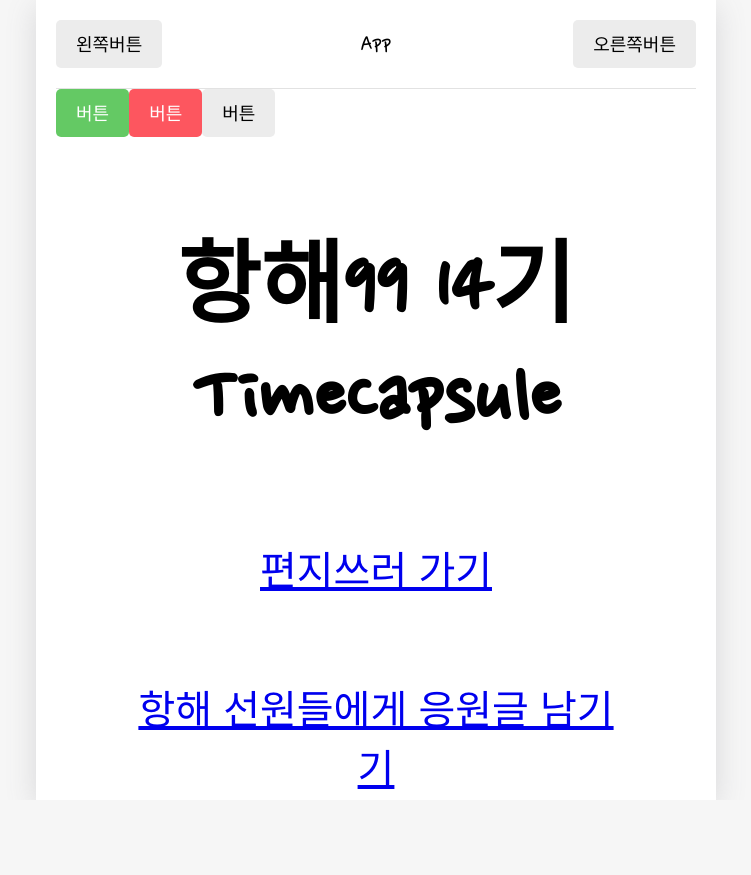
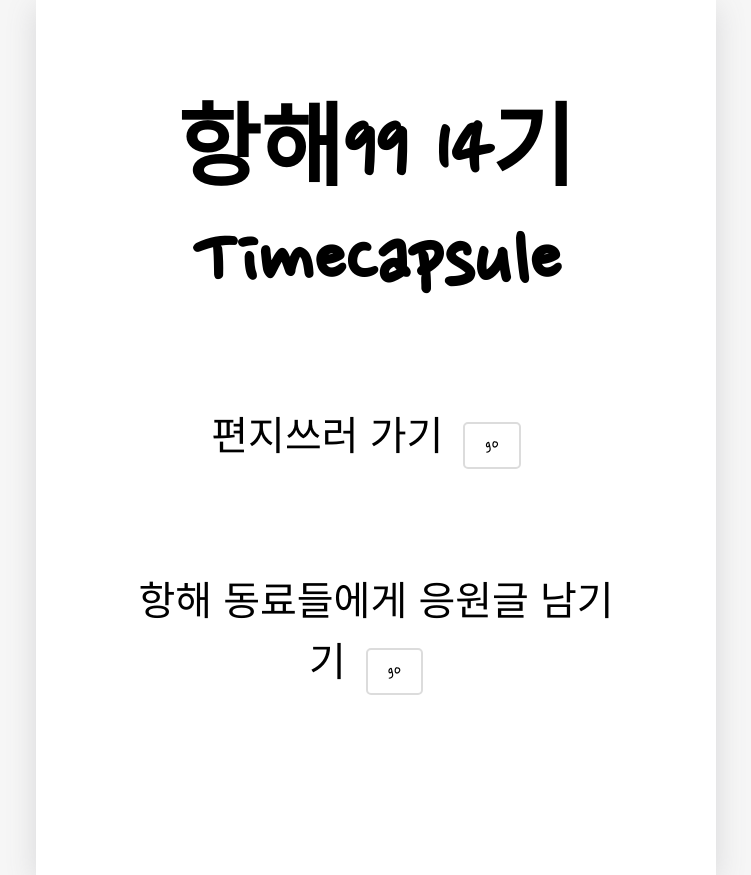
Before and after one commit to H14-Capsule/capsule-client, a React (Create React App) app: page / in a window 1280 px wide. Shown: the whole page, without its empty margins (264-1015 px from the left). Before the commit the page ends 800 px from the top, so only its background shows below. Built offline with nearby package versions, Linux system fonts and the light colour scheme; a web font is replaced by a local one.

Commit message:
init commit

```diff
--- a/src/App.css
+++ b/src/App.css
@@ -49,7 +49,7 @@ body{
   margin: 150px 100px;
   border: 1px solid #ccc;
   background-color: transparent;
-  font-size: 14px;
+  font-size: 25px;
   color: #333;
 }
 .LetterText:focus{
@@ -75,18 +75,6 @@ body{
 
   font-family: "Nanum Pen Script";
 }
-.MyButton_default{
-  background-color: #ececec;
-  color: black;
-}
-.MyButton_positive{
-  background-color: #64C964;
-  color: white;
-}
-.MyButton_negative{
-  background-color: #fd565f;
-  color: white;
-}
 
 /* HEADER */
 header{
@@ -108,6 +96,7 @@ header .head_text{
 header .head_btn_left{
   width: 25%;
 }
+
 header .head_btn_right{
   width: 25%;
   justify-content: end;
@@ -125,3 +114,52 @@ header button{
   font-size: 40px;
   margin: 80px;
 }
+
+.button{
+  background-color: transparent;
+  border: 2px solid gainsboro;
+  border-radius: 10px;
+
+  cursor: pointer;
+  border-radius: 5px;
+
+  padding-top: 10px;
+  padding-bottom: 10px;
+  padding-left: 20px;
+  padding-right: 20px;
+
+  margin: 20px;
+  font-size: 18px;
+
+  white-space: nowrap;
+
+  font-family: "Nanum Pen Script";
+}
+
+/* Certification */
+.Certification{
+  text-align: center;
+  margin: 160px;
+}
+
+.Certification_button{
+  margin: 15px;
+  display: flex;
+}
+
+.visible {
+  display: block;
+}
+
+.hidden {
+  display: none;
+}
+
+.Certification_button button{
+  width: 90px;
+  margin-left: 8px;
+}
+
+.Certification_button input{
+  width: 180px;
+}
--- a/src/App.js
+++ b/src/App.js
@@ -4,46 +4,19 @@ import LetterEditor from './pages/LetterEditor';
 import { BrowserRouter, Route, Routes } from 'react-router-dom'
 import Home from './pages/Home';
 import CheeringMessage from './pages/CheeringMessage';
-
-
-//COMPONENTS
-import MyButton from './components/MyButton';
-import MyHeader from './components/MyHeader';
+import Certification from './pages/Certification';
 
 
 function App() {
   return (
     <BrowserRouter>
       <div className="App">
-        <MyHeader
-          headText={"App"}
-          leftChild={
-            <MyButton text={'왼쪽버튼'} onClick={() => alert("왼쪽클릭")} />}
-          rightChild={
-            <MyButton text={'오른쪽버튼'} onClick={() => alert("오른쪽클릭")} />}
-        />
-
-        <MyButton
-          text={"버튼"}
-          onClick={() => alert("버튼클릭")}
-          type={"positive"}
-        />
-        <MyButton
-          text={"버튼"}
-          onClick={() => alert("버튼클릭")}
-          type={"negative"}
-        />
-        <MyButton
-          text={"버튼"}
-          onClick={() => alert("버튼클릭")}
-          type={"default"}
-        />
         <Routes>
           <Route path="/" element={<Home />} />
           {/* 경로가 /일때 element는 Home이다 라는 의미 */}
           <Route path='/LetterEditor' element={<LetterEditor />} />
           <Route path='/CheeringMessage' element={<CheeringMessage />} />
-
+          <Route path='/Certification' element={<Certification />} />
         </Routes>
       </div>
     </BrowserRouter>
--- a/src/pages/CheeringMessage.js
+++ b/src/pages/CheeringMessage.js
@@ -1,8 +1,28 @@
 import { useState } from "react";
 import { Link, useNavigate } from "react-router-dom";
+import MyButton from '../components/MyButton';
+import MyHeader from '../components/MyHeader';
 
 const CheeringMessage = () => {
-  return <></>
+
+
+
+  return (
+    <>
+      <MyHeader
+        headText={"항해 선원들에게 응원글을 남겨주세요"}
+        leftChild={
+          <Link to="/">
+            <MyButton text={'뒤로가기'} onClick={() => { }} />
+          </Link>}
+      />
+      <div>
+        <textarea />
+
+      </div>
+
+    </>
+  )
 }
 
 export default CheeringMessage
--- a/src/pages/Home.js
+++ b/src/pages/Home.js
@@ -3,12 +3,18 @@ import { Link, useNavigate } from "react-router-dom";
 const Home = () => {
   return (
     <div className="Home">
-      <h2>항해99 14기 TimeCapsule</h2>
+      <h2>항해99 14기  TimeCapsule</h2>
       <div>
-        <Link to="/LetterEditor">편지쓰러 가기</Link>
+        편지쓰러 가기
+        <Link to="/LetterEditor">
+          <button className="button">go</button>
+        </Link>
       </div>
       <div>
-        <Link to="/CheeringMessage">항해 선원들에게 응원글 남기기</Link>
+        항해 동료들에게 응원글 남기기
+        <Link to="/CheeringMessage">
+          <button className="button">go</button>
+        </Link>
       </div>
 
     </div >)
--- a/src/pages/LetterEditor.js
+++ b/src/pages/LetterEditor.js
@@ -1,8 +1,11 @@
 import { useState } from "react";
 import { Link, useNavigate } from "react-router-dom";
+import MyButton from '../components/MyButton';
+import MyHeader from '../components/MyHeader';
+
+const LetterEditor = () => {
 
 
-const LetterEditor = () => {
   const navigate = useNavigate();
 
   const [text, setText] = useState("\n")
@@ -13,6 +16,20 @@ const LetterEditor = () => {
   }
 
   return (
+    <>
+      <MyHeader
+        headText={"항해을 끝 맞췄을 나에게 편지 쓰기"}
+        leftChild={
+          <Link to="/">
+            <MyButton text={'뒤로가기'} onClick={() => { }} />
+          </Link>}
+
+        rightChild={
+          <Link to="/Certification">
+            <MyButton text={'저장하기'} onClick={() => { }} />
+          </Link>}
+      />
+
       <div>
         <div>{currentDate()}
           <div className="Letter">
@@ -22,6 +39,7 @@ const LetterEditor = () => {
           </div>
         </div>
       </div>
+    </>
   )
 }
 
```
Lines whose indentation alone changed are shown as unchanged.
